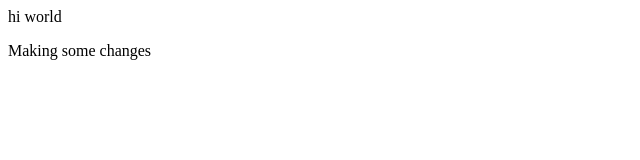
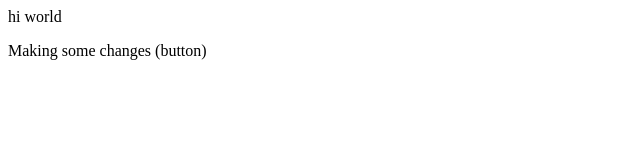
Before and after one commit to MaitriBihani/localrepo, a plain HTML site: page index.html in a window 1280 px wide. Shown: the full height of the page, 0-640 px from the left. Drawn offline with Linux system fonts and the light colour scheme.

```diff
--- a/index.html
+++ b/index.html
@@ -1,2 +1,2 @@
 <p>hi world </p>
-<p>Making some changes</p>
+<p>Making some changes (button)</p>
```
